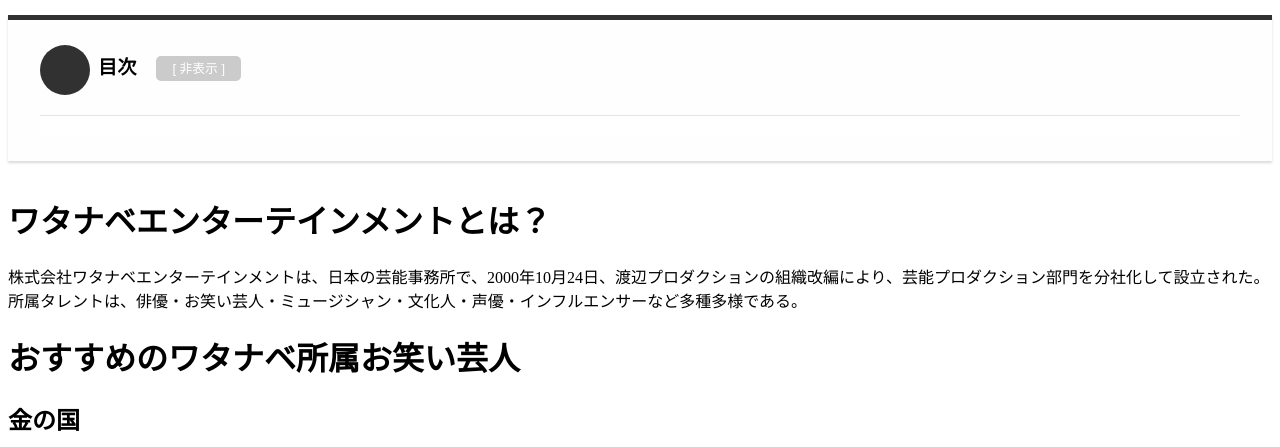
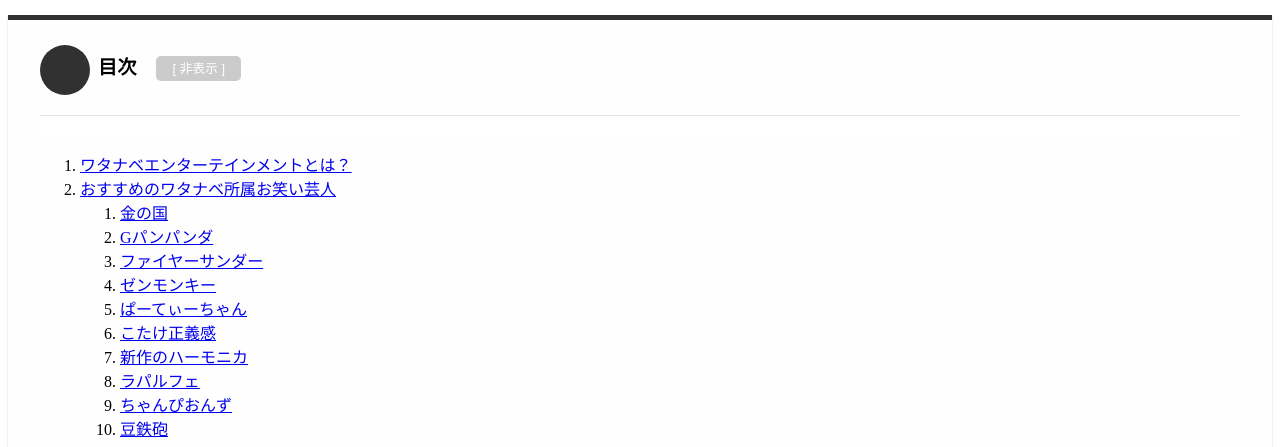
Before and after one commit to santandanao/web2023-5, a plain HTML site: page index.html in a window 1280 px wide. Shown: the part 505-952 px from the top of the page. Drawn offline with Linux system fonts and the light colour scheme.

Commit message:
Update index.html

```diff
--- a/index.html
+++ b/index.html
@@ -14,6 +14,23 @@
     <div class="accordionToc">
 <p>目次</p><button class="accordion-header active"></button>
 <ul id="tocBlock" class="show"></ul>
+      <ol class="toc_container">
+        <li><a href="#watanabe">ワタナベエンターテインメントとは？</a>
+        </li>
+        <li><a href="#osusume">おすすめのワタナベ所属お笑い芸人</a>
+          <ol>
+            <li><a href="#kinnokuni">金の国</a></li>
+            <li><a href="#gpanpanda">Gパンパンダ</a></li>
+            <li><a href="#faisan">ファイヤーサンダー</a></li>
+            <li><a href="#zenmonkey">ゼンモンキー</a></li>
+            <li><a href="#partychan">ぱーてぃーちゃん</a></li>
+            <li><a href="#kotake">こたけ正義感</a></li>
+            <li><a href="#sinsaku">新作のハーモニカ</a></li>
+            <li><a href="#raparufe">ラパルフェ</a></li>
+            <li><a href="#champinos">ちゃんぴおんず</a></li>
+            <li><a href="#mamedeppou">豆鉄砲</a></li>
+          </ol>
+        </li>
 </div>
 
    <h1 id="watanabe">ワタナベエンターテインメントとは？</h1>
```
